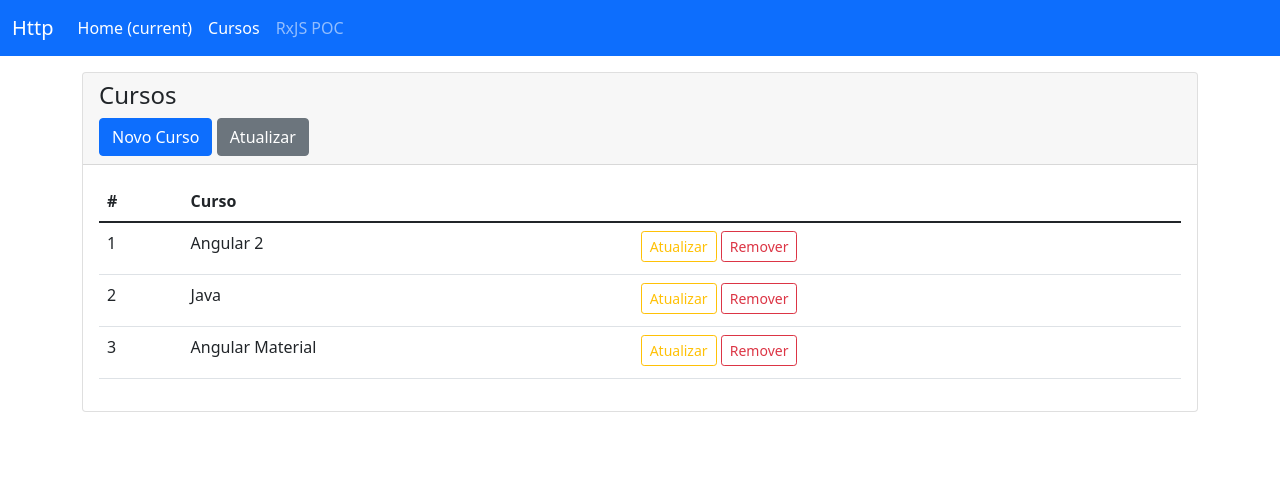
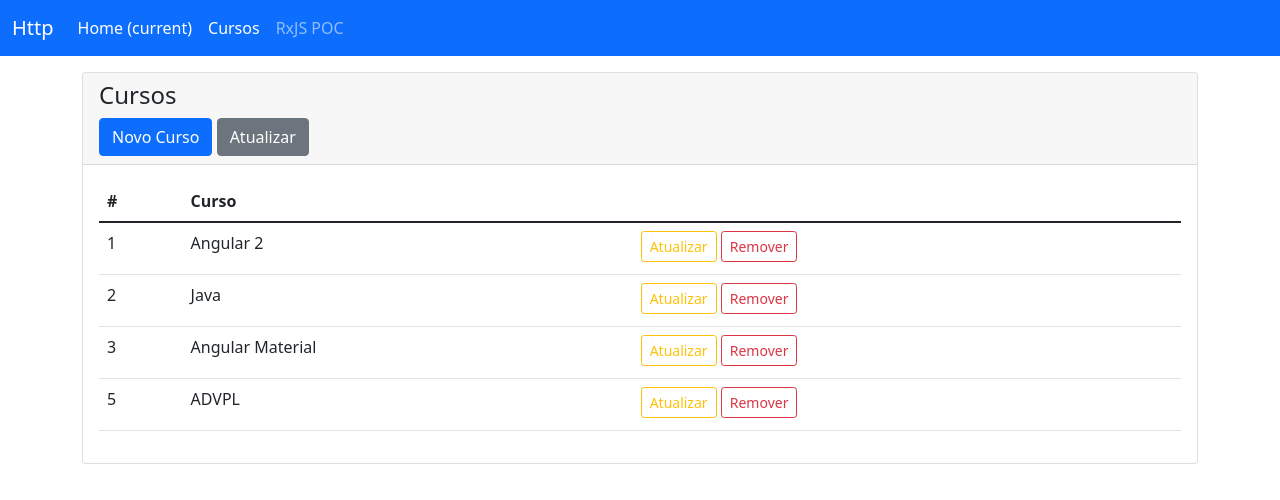
Before and after one commit to rnicolino/angular_loiane, an Angular app in the folder requests-http/: page /cursos in a window 1280 px wide. Shown: the top 500 px of the page. Built offline with nearby package versions, Linux system fonts and the light colour scheme; data requests are answered from the project's data file.

Commit message:
HTTP - 2021082401

```diff
--- a/requests-http/db.json
+++ b/requests-http/db.json
@@ -11,6 +11,10 @@
     {
       "nome": "Angular Material",
       "id": 3
+    },
+    {
+      "id": 5,
+      "nome": "ADVPL"
     }
   ]
 }
--- a/requests-http/src/app/cursos/cursos-form/cursos-form.component.ts
+++ b/requests-http/src/app/cursos/cursos-form/cursos-form.component.ts
@@ -5,6 +5,7 @@ import { ActivatedRoute } from '@angular/router';
 import { map, switchMap } from 'rxjs/operators';
 import { AlertModalService } from 'src/app/shared/alert-modal.service';
 import { Curso } from '../curso';
+import { Cursos2Service } from '../cursos2.service';
 import { CursosService } from '../cursos.service';
 
 @Component({
@@ -19,7 +20,7 @@ export class CursosFormComponent implements OnInit {
 
   constructor(
     private fb: FormBuilder,
-    private service: CursosService,
+    private service: Cursos2Service,
     private modal: AlertModalService,
     private location: Location,
     private route: ActivatedRoute
--- a/requests-http/src/app/cursos/cursos-lista/cursos-lista.component.ts
+++ b/requests-http/src/app/cursos/cursos-lista/cursos-lista.component.ts
@@ -7,6 +7,7 @@ import { AlertModalComponent } from 'src/app/shared/alert-modal/alert-modal.comp
 import { AlertModalService } from 'src/app/shared/alert-modal.service';
 import { ActivatedRoute, Router } from '@angular/router';
 import { BsModalRef, BsModalService } from 'ngx-bootstrap/modal';
+import { Cursos2Service } from '../cursos2.service';
 
 
 @Component({
@@ -28,7 +29,8 @@ export class CursosListaComponent implements OnInit {
 
   cursoSelecionado!: Curso;
 
-  constructor(private service: CursosService,
+  constructor(
+    private service: Cursos2Service,
     private modalService: BsModalService,
     private alertService: AlertModalService,
     private router: Router,
--- a/requests-http/src/app/cursos/curso2.service.ts
+++ b/requests-http/src/app/cursos/cursos2.service.ts
@@ -7,7 +7,7 @@ import { Curso } from './curso';
 @Injectable({
   providedIn: 'root'
 })
-export class Curso2Service extends CrudService<Curso>{
+export class Cursos2Service extends CrudService<Curso>{
 
   constructor(protected http: HttpClient) {
     super(http, `${environment.API}cursos`);
```
